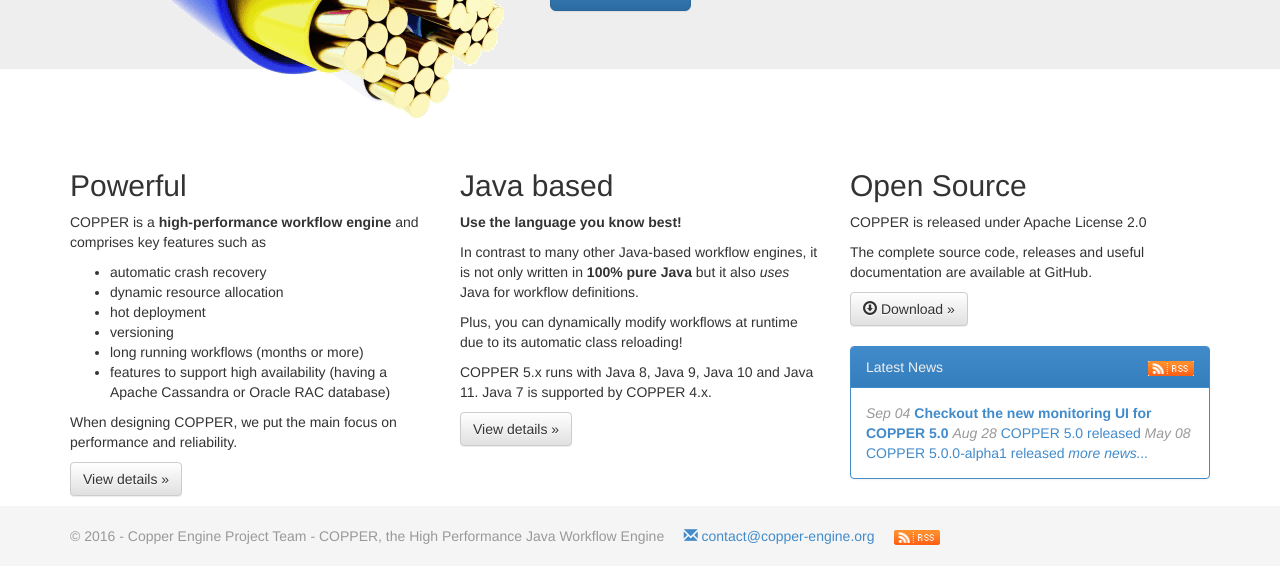
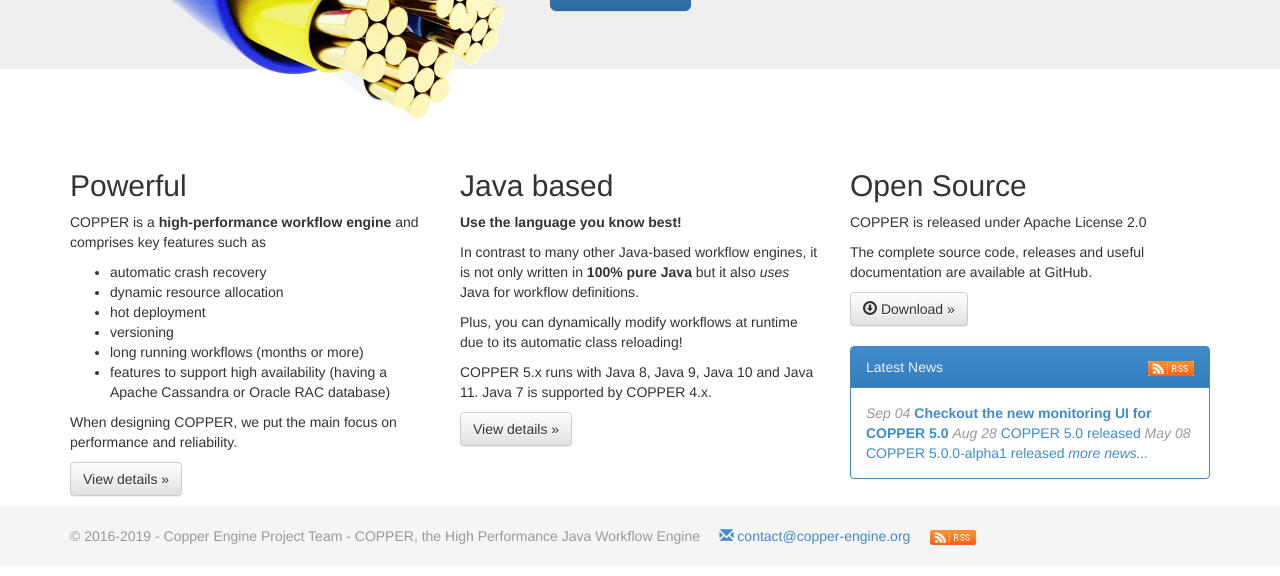
Before and after one commit to copper-engine/copper-engine.github.io, a Jekyll site: the page built from index.html, in a window 1280 px wide, cut to the strip 324-900 px from the top of the page. Built offline with Jekyll 4.4.1, drawn with Linux system fonts in a browser that asks for light colours; nearby versions of some CDN libraries; comment, search, counter and statistics services are not loaded.

Commit message:
Update copyright range to 2019

```diff
--- a/_layouts/default.html
+++ b/_layouts/default.html
@@ -88,7 +88,7 @@
 
 <div id="footer">
     <div class="container">
-        <p class="text-muted credit">&copy; 2016 - Copper Engine Project Team - COPPER, the High Performance Java Workflow Engine &nbsp;&nbsp;&nbsp; <a href="mailto:contact@copper-engine.org"><span class="glyphicon glyphicon-envelope"></span> contact@copper-engine.org</a> &nbsp;&nbsp;&nbsp; {% include blog-rssicon.html %}</p>
+        <p class="text-muted credit">&copy; 2016-2019 - Copper Engine Project Team - COPPER, the High Performance Java Workflow Engine &nbsp;&nbsp;&nbsp; <a href="mailto:contact@copper-engine.org"><span class="glyphicon glyphicon-envelope"></span> contact@copper-engine.org</a> &nbsp;&nbsp;&nbsp; {% include blog-rssicon.html %}</p>
     </div>
 </div>
 
--- a/_layouts/markdown.html
+++ b/_layouts/markdown.html
@@ -88,7 +88,7 @@
 
 <div id="footer">
     <div class="container">
-        <p class="text-muted credit">&copy; 2016 - Copper Engine Project Team - COPPER, the High Performance Java Workflow Engine &nbsp;&nbsp;&nbsp; <a href="mailto:contact@copper-engine.org"><span class="glyphicon glyphicon-envelope"></span> contact@copper-engine.org</a> &nbsp;&nbsp;&nbsp; {% include blog-rssicon.html %}</p>
+        <p class="text-muted credit">&copy; 2016-2019 - Copper Engine Project Team - COPPER, the High Performance Java Workflow Engine &nbsp;&nbsp;&nbsp; <a href="mailto:contact@copper-engine.org"><span class="glyphicon glyphicon-envelope"></span> contact@copper-engine.org</a> &nbsp;&nbsp;&nbsp; {% include blog-rssicon.html %}</p>
     </div>
 </div>
 
```
